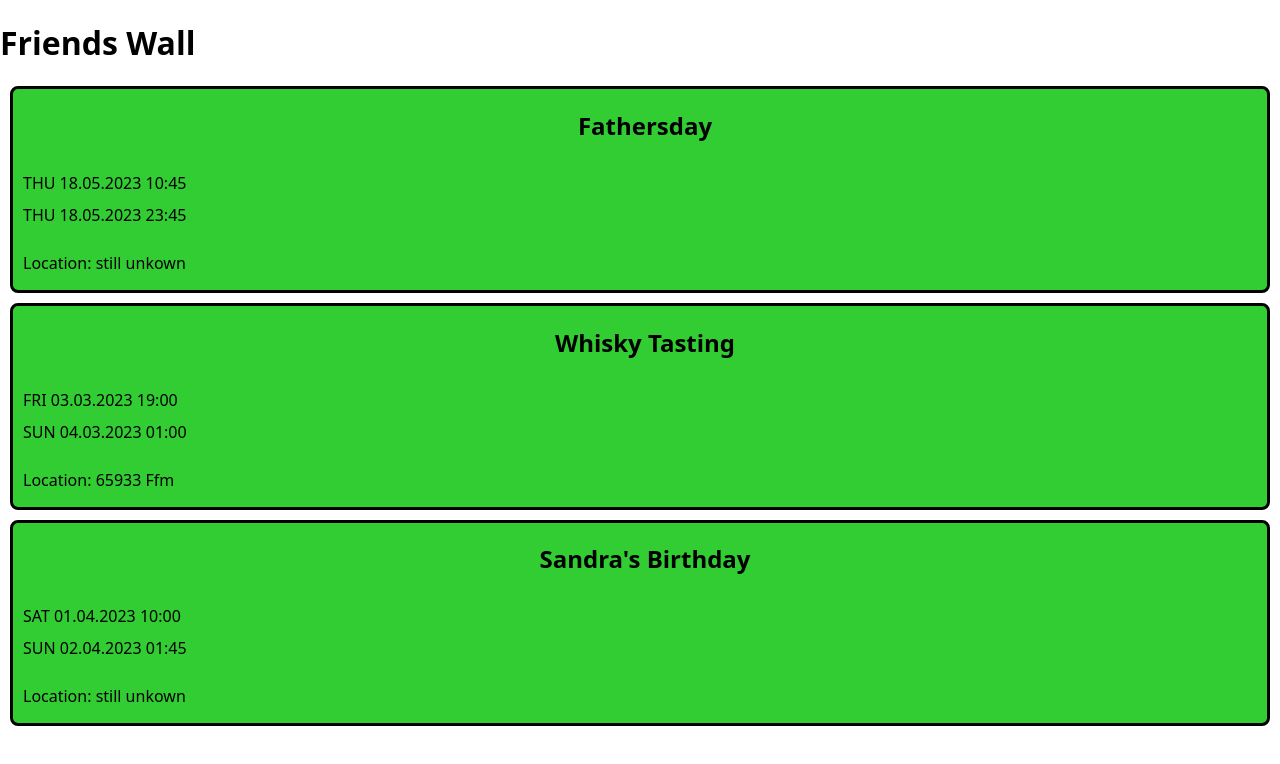
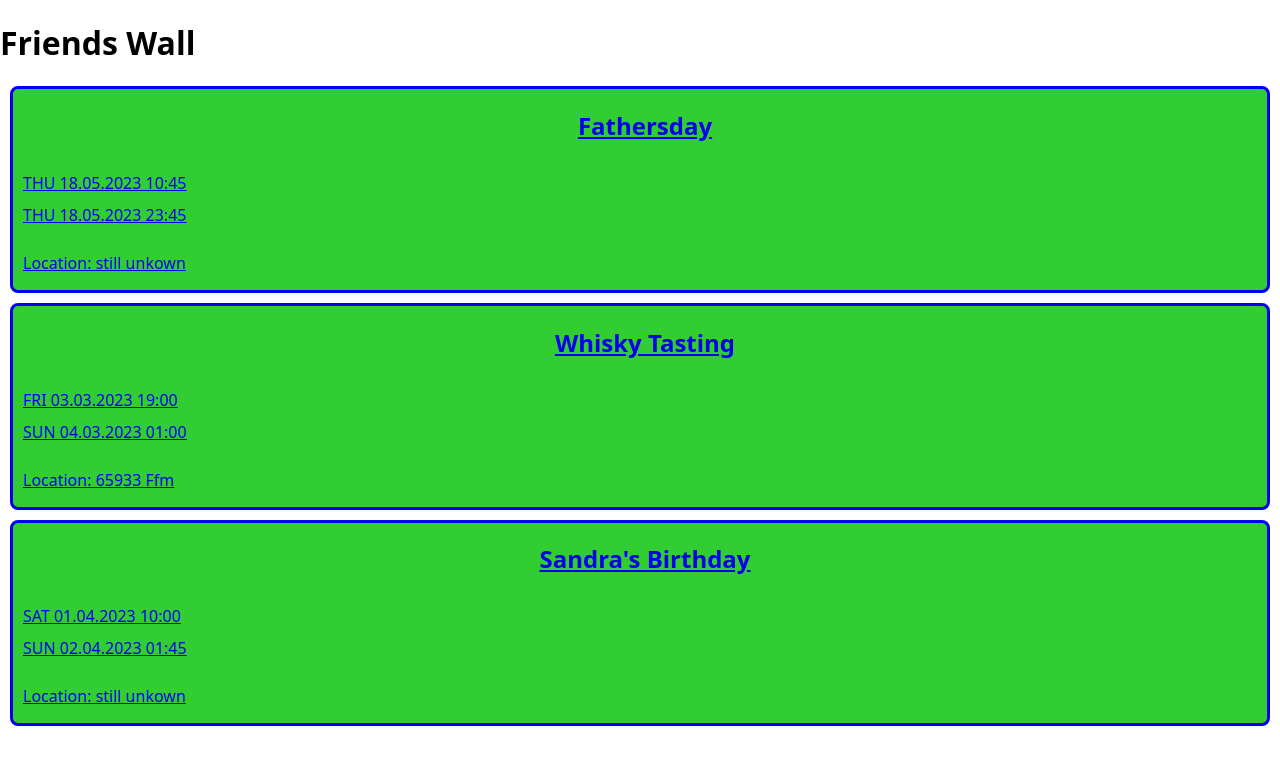
Before and after one commit to HosseinKrouna/capstone-project, a Next.js app: page / in a window 1280 px wide. Shown: the top 764 px of the page. Built offline with nearby package versions, Linux system fonts and the light colour scheme.

Commit message:
link detailspage

```diff
--- a/db.json
+++ b/db.json
@@ -4,20 +4,26 @@
     "title": "Fathersday",
     "startTime": "THU 18.05.2023 10:45",
     "endTime": "THU 18.05.2023 23:45",
-    "location": "still unkown"
+    "location": "still unkown",
+    "creator": "Martin",
+    "participate": true
   },
   {
     "id": "2",
     "title": "Whisky Tasting",
     "startTime": "FRI 03.03.2023 19:00",
     "endTime": "SUN 04.03.2023 01:00",
-    "location": "65933 Ffm"
+    "location": "65933 Ffm",
+    "creator": "Til",
+    "participate": false
   },
   {
     "id": "3",
     "title": "Sandra's Birthday",
     "startTime": "SAT 01.04.2023 10:00",
     "endTime": "SUN 02.04.2023 01:45",
-    "location": "still unkown"
+    "location": "still unkown",
+    "creator": "Sandra",
+    "participate": true
   }
 ]
--- a/pages/index.js
+++ b/pages/index.js
@@ -1,8 +1,9 @@
 import Card from "@/components/Card";
 import events from "@/db.json";
 import styled from "styled-components";
+import Link from "next/link";
 
-export default function HomePage() {
+export default function HomePage({ event }) {
   const cards = events;
   return (
     <>
@@ -10,12 +11,14 @@ export default function HomePage() {
       <StyledUl>
         {cards?.map((card) => (
           <li key={card.id}>
+            <Link href="/detailspage/event">
               <Card
                 title={card.title}
                 startTime={card.startTime}
                 endTime={card.endTime}
                 location={card.location}
               />
+            </Link>
           </li>
         ))}
       </StyledUl>
@@ -30,4 +33,5 @@ const StyledUl = styled.ul`
   gap: 10px;
   padding: 0;
   margin: 10px;
+  cursor: pointer;
 `;
```
Also changed, not shown: pages/detailspage/[event].js (added, +10 -0 lines). Lines whose indentation alone changed are shown as unchanged.
